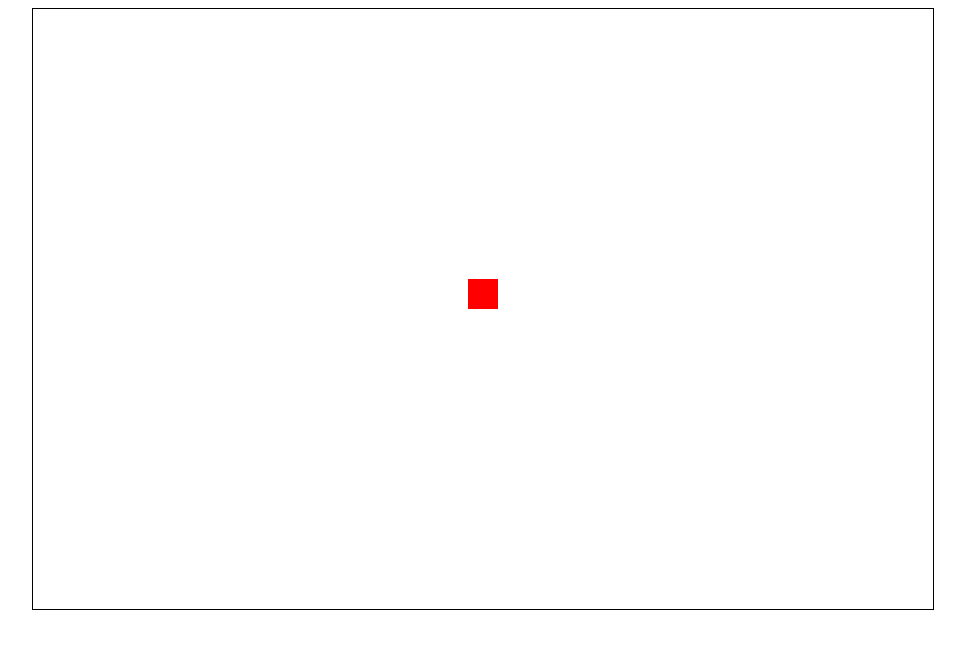
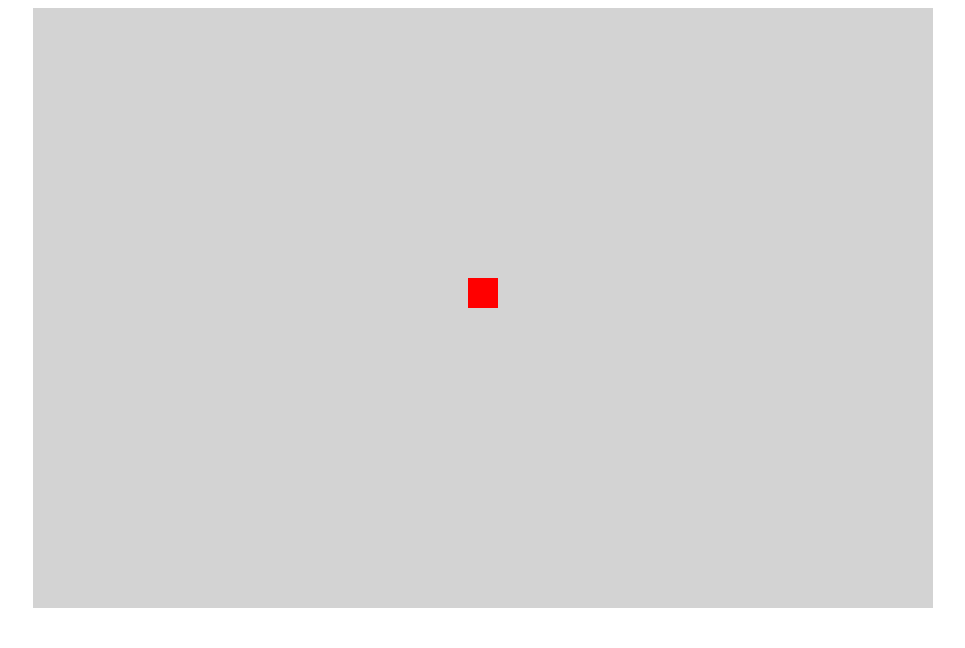
Before and after one commit to RGSATG/muw-das-spiel, a plain HTML site: page index.html in a window 1280 px wide. Shown: the whole page, without its empty margins (157-1122 px from the left). Drawn offline with Linux system fonts and the light colour scheme.

Commit message:
fix character positioning
-changed visualisation of gameContainer from  colored border to background-color

```diff
--- a/styles.css
+++ b/styles.css
@@ -2,7 +2,7 @@
     position: relative;
     width: 900px;
     height: 600px;
-    border: 1px solid black;
+    background-color: lightgray;
     margin: 0 auto;
 }
 
```
